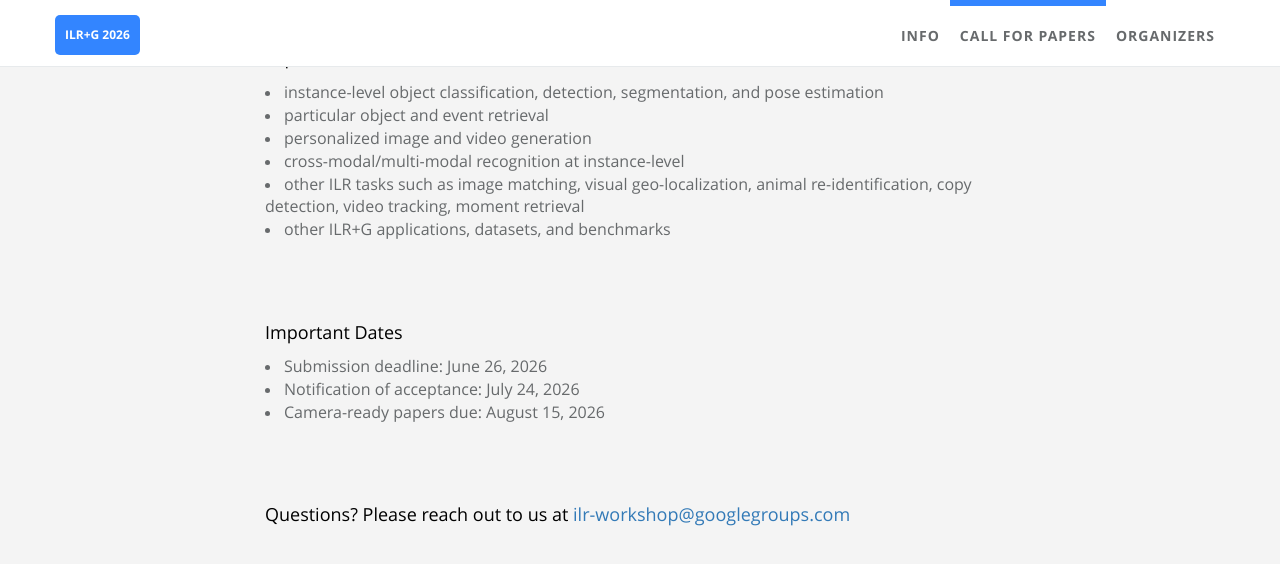
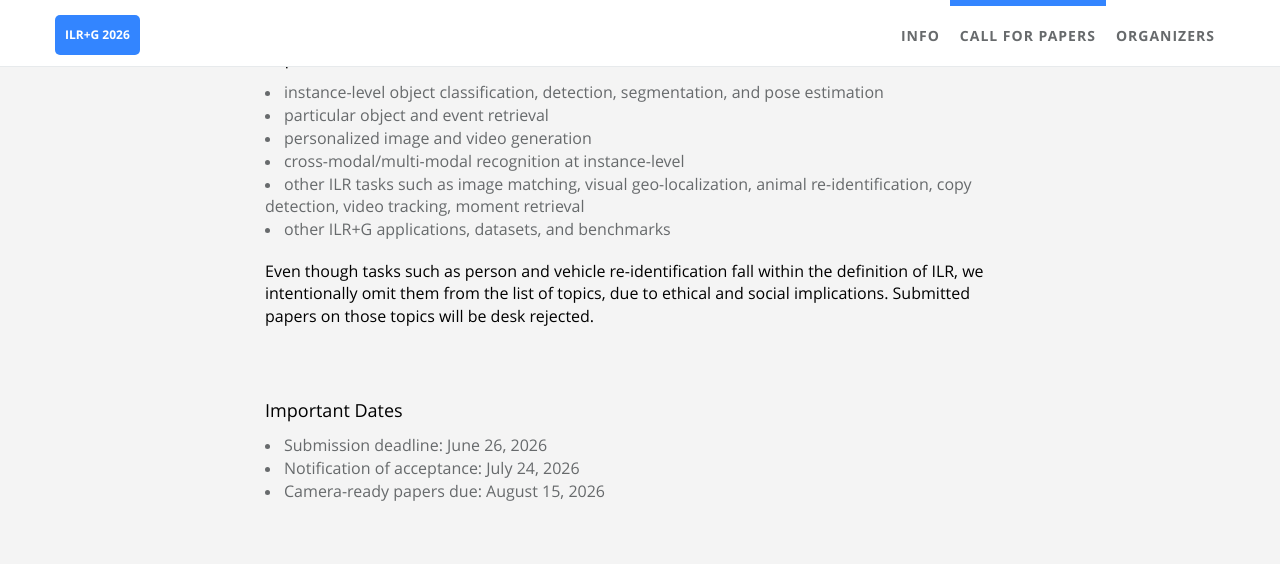
Before and after one commit to ilr-workshop/ECCVW2026, a Jekyll site: the page built from index.html, in a window 1280 px wide and 900 px high, scrolled down 1497 px, cut to the strip 0-564 px from the top of the window. Built offline with Jekyll 4.4.1, drawn with Linux system fonts in a browser that asks for light colours.

Commit message:
Update call_for_paper.html

```diff
--- a/_includes/sections/call_for_paper.html
+++ b/_includes/sections/call_for_paper.html
@@ -18,6 +18,7 @@
             <li><font size="3px">cross-modal/multi-modal recognition at instance-level</font></li>
             <li><font size="3px">other ILR tasks such as image matching, visual geo-localization, animal re-identification, copy detection, video tracking, moment retrieval</font></li>
             <li><font size="3px">other ILR+G applications, datasets, and benchmarks</font></li> <br />
+            <p><font size="3px" color="#000000"><span data-i18n="about_me.des"> Even though tasks such as person and vehicle re-identification fall within the definition of ILR, we intentionally omit them from the list of topics, due to ethical and social implications. Submitted papers on those topics will be desk rejected. </span></font></p>
          </div>
          <div class="col-lg-8 col-lg-offset-2 m-t-lg m-b-lg wow zoomIn">
             <p><font size="4px" color="#000000"><span data-i18n="about_me.des">  Important Dates </span></font></p>
```
